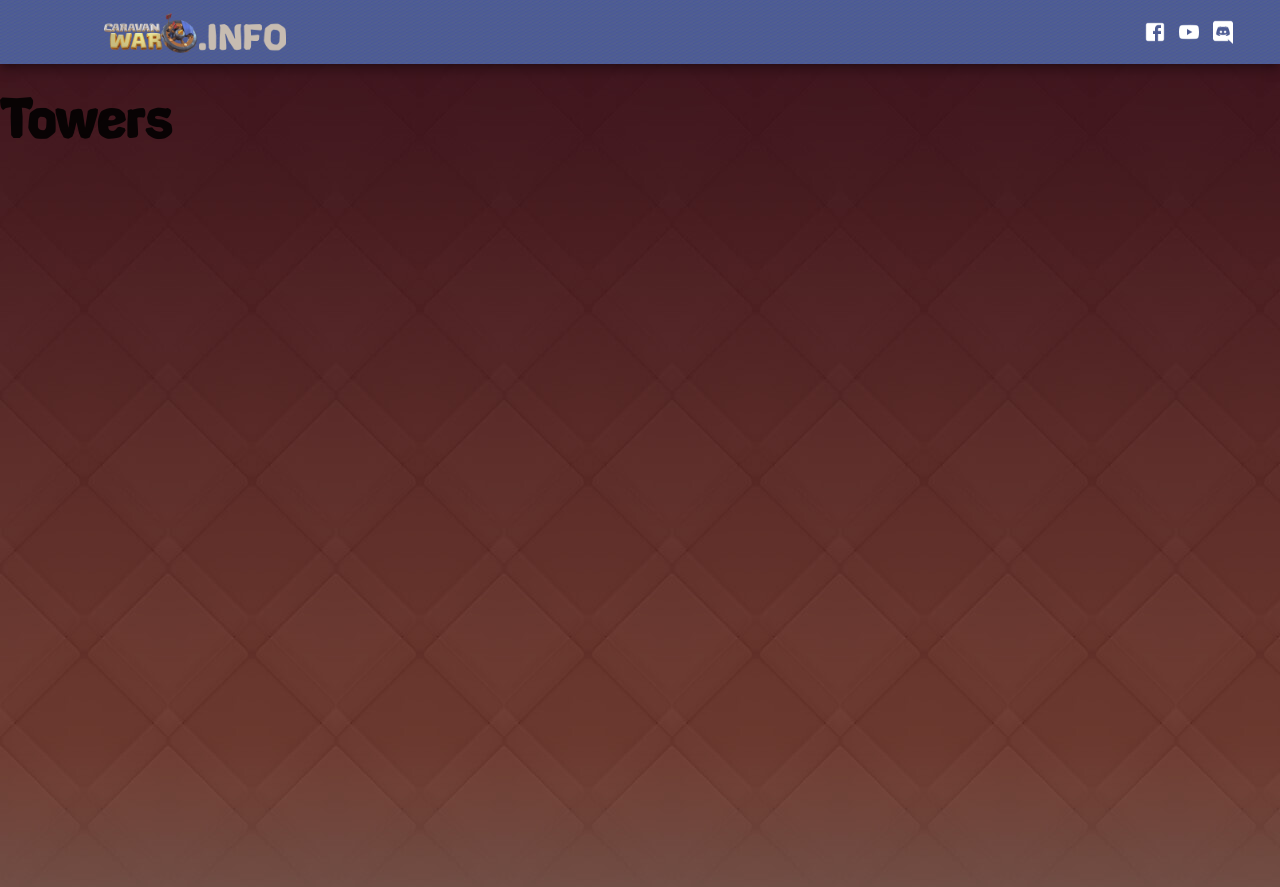
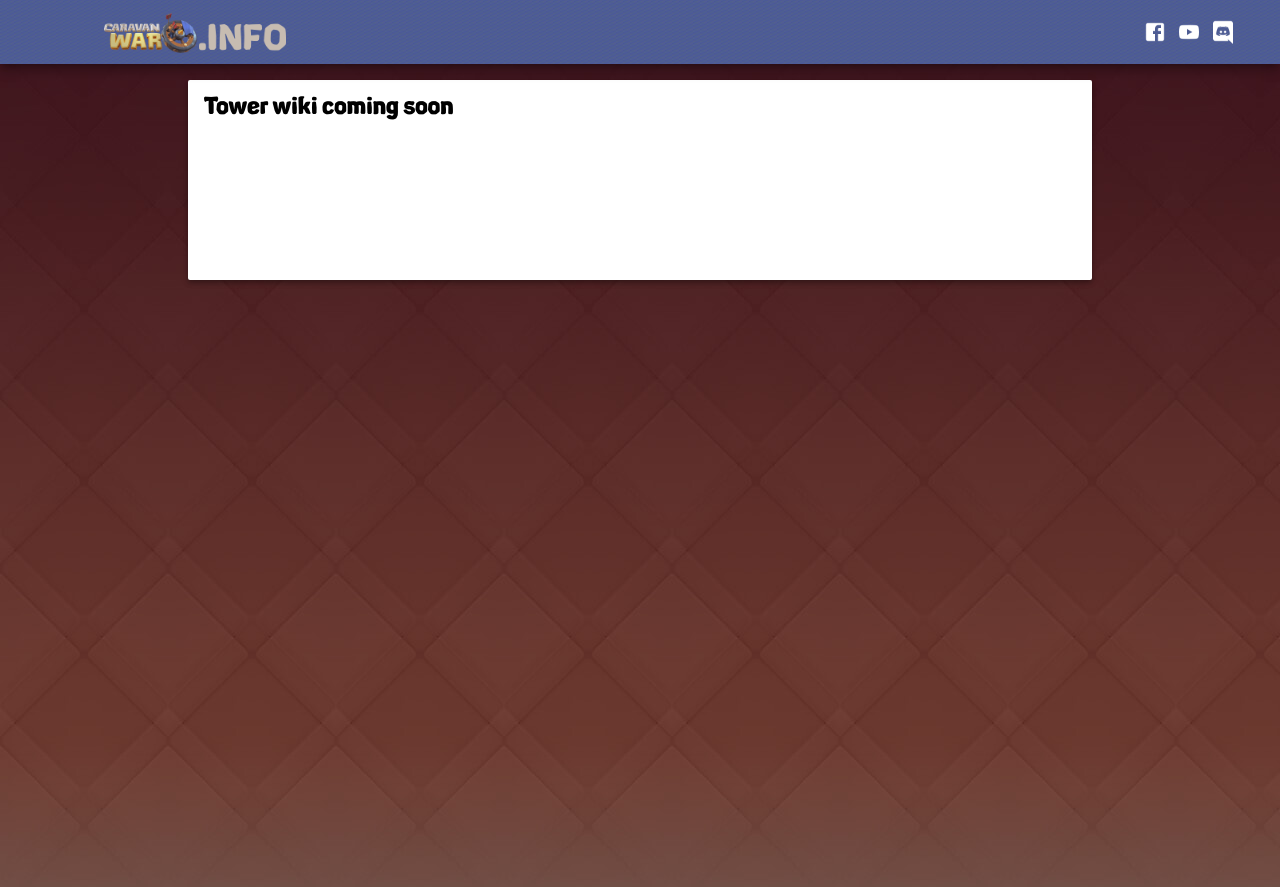
Before and after one commit to tcarlsen/caravanwar.info, a Jekyll site: the page built from towers.html, in a window 1280 px wide. Shown: the top 887 px of the page. Built offline with Jekyll 4.4.1, drawn with Linux system fonts in a browser that asks for light colours.

Commit message:
adding placeholder for towers

```diff
--- a/towers.html
+++ b/towers.html
@@ -1,6 +1,13 @@
 ---
 layout: default
-title: CaravanWar.INFO
+title: Towers Wiki
+description: The best tower wiki for Caravan War.
 ---
 
-<h1>Towers</h1>
+<div class="mdl-grid">
+  <div class="mdl-card mdl-shadow--4dp mdl-cell mdl-cell--12-col building-card">
+    <div class="mdl-card__title">
+        <h2 class="mdl-card__title-text">Tower wiki coming soon</h2>
+    </div>
+  </div>
+</div>
```
